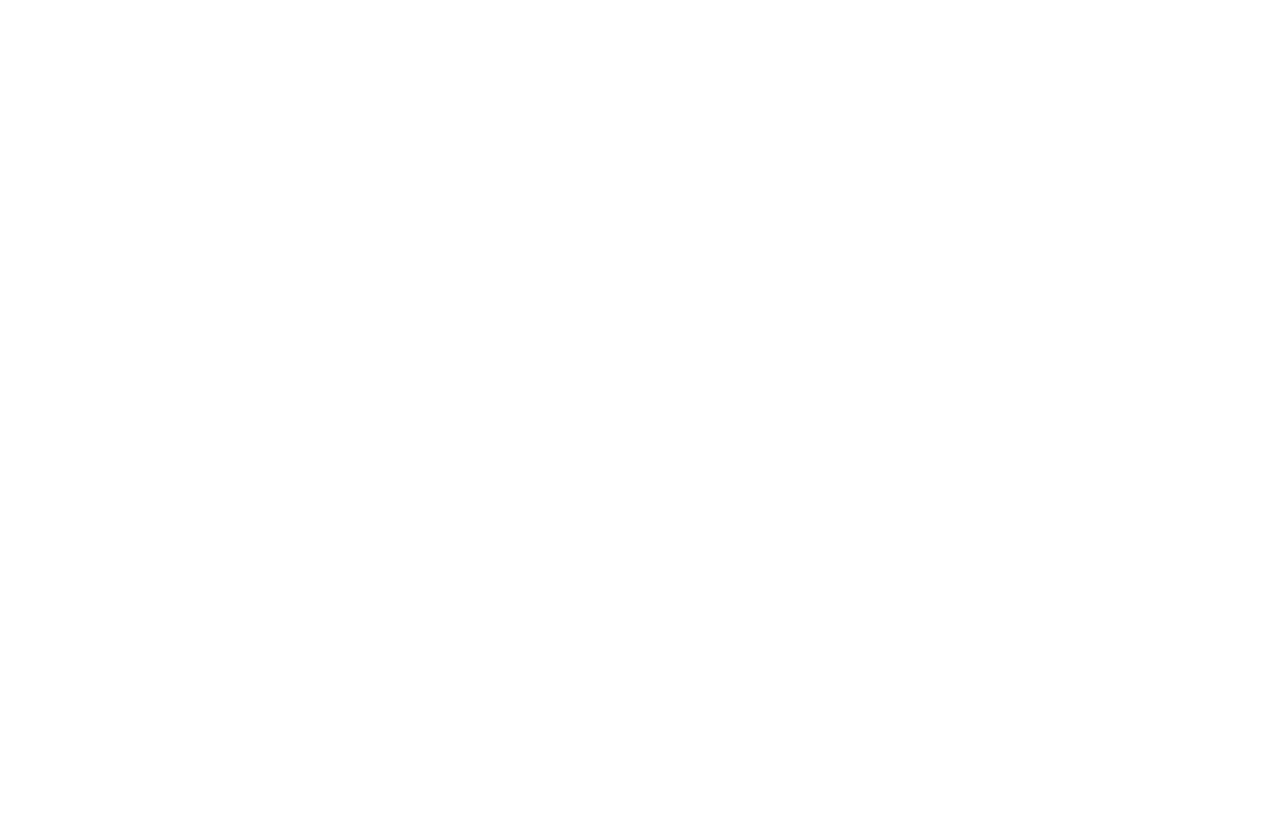
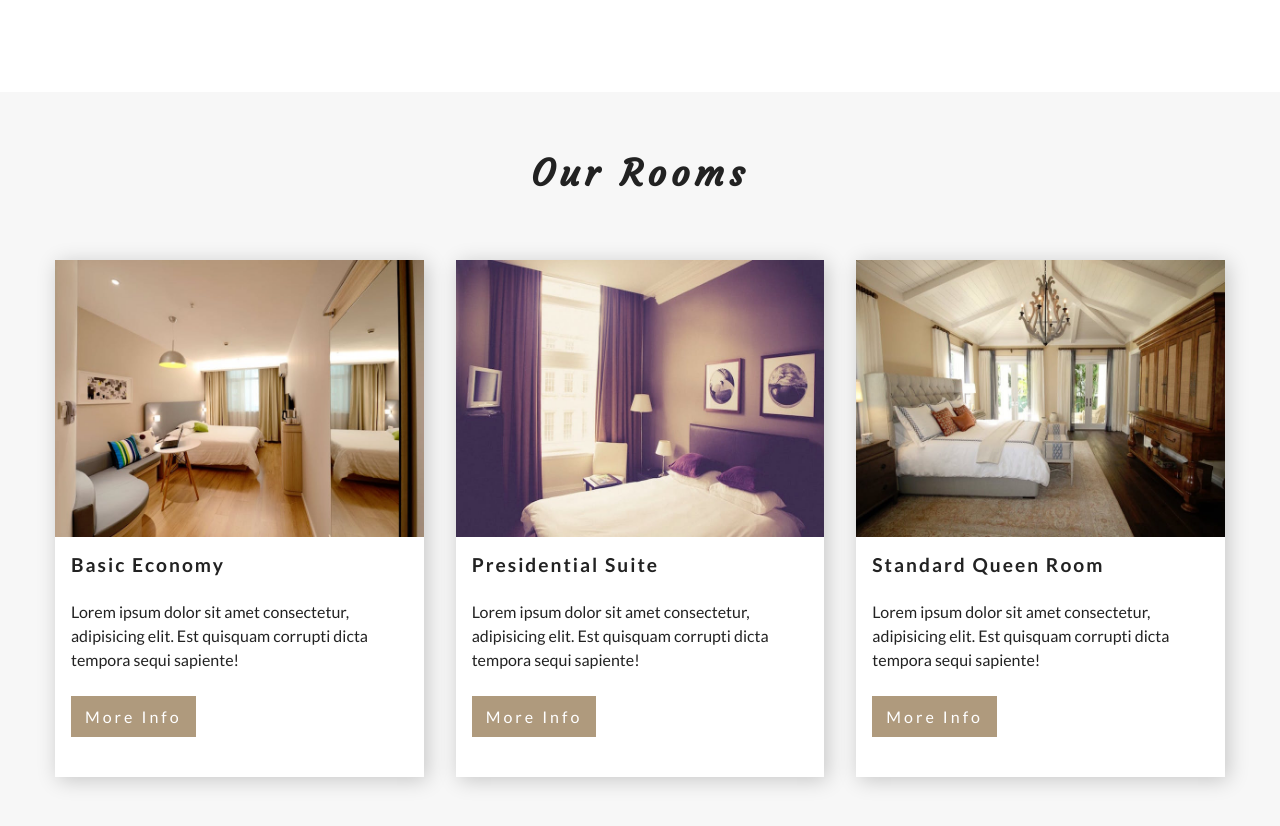
Before and after one commit to ianinazarenko/styled-components-training, a React (Create React App) app: page / in a window 1280 px wide. Shown: the part 1239-2065 px from the top of the page. Before the commit the page ends 1331 px from the top, so only its background shows below. Built offline with nearby package versions, Linux system fonts and the light colour scheme.

Commit message:
Room card component is finished as the whole project

```diff
--- a/src/components/globals/Buttons.js
+++ b/src/components/globals/Buttons.js
@@ -29,3 +29,8 @@
     color: ${setColor.primaryColor};
   }
 `;
+
+export const SmallButton = styled(PrimaryButton)`
+  padding: ${setRem(9)} ${setRem(12)};
+  font-size: ${setRem(16)};
+`;
--- a/src/components/home/About.jsx
+++ b/src/components/home/About.jsx
@@ -63,6 +63,11 @@
     display: grid;
     grid-template-columns: 1fr 1fr;
     column-gap: 2rem;
+
+    .about-img,
+    .about-info {
+      /* padding: ${setRem(0)}; */
+  }
   `}
 `;
 
--- /dev/null
+++ b/src/components/home/Room.jsx
@@ -0,0 +1,99 @@
+import React from 'react';
+import { SmallButton } from '../globals/Buttons';
+import styled from 'styled-components';
+import {
+  setRem,
+  setBorder,
+  setColor,
+  setLetterSpacing,
+  setShadow,
+  media,
+  setTransition,
+} from '../../styles';
+import PropTypes from 'prop-types';
+
+function Room({ className, ...props }) {
+  const { img = '', title = '', info = '', price = 0 } = props;
+  return (
+    <article className={className}>
+      <div className='img-container'>
+        <img src={img} alt='single room' />
+        <div className='price'>${price}</div>
+      </div>
+      <div className='room-info'>
+        <h4>{title}</h4>
+        <p>{info}</p>
+        <SmallButton t='1rem' b='1.5rem'>
+          More info
+        </SmallButton>
+      </div>
+    </article>
+  );
+}
+
+export default styled(Room)`
+  background: ${setColor.mainWhite};
+  margin: ${setRem(32)} 0;
+
+  .img-container {
+    background: ${setColor.mainBlack};
+    position: relative;
+
+    img {
+      width: 100%;
+      display: block;
+      ${setTransition};
+    }
+
+    &:hover img {
+      opacity: 0.5;
+    }
+
+    .price {
+      position: absolute;
+      top: 50%;
+      left: 50%;
+      transform: translate(-50%, -50%);
+      color: ${setColor.mainWhite};
+      ${setLetterSpacing(3)};
+      font-size: ${setRem(22)};
+      padding: ${setRem(10)} ${setRem(33)};
+      ${setBorder({ color: setColor.mainWhite })};
+      opacity: 0;
+      ${setTransition()};
+    }
+
+    &:hover .price {
+      opacity: 1;
+    }
+  }
+  .room-info {
+    padding: ${setRem()};
+
+    h4 {
+      text-transform: capitalize;
+      ${setLetterSpacing()};
+
+      p {
+        ${setLetterSpacing()};
+      }
+    }
+  }
+
+  ${setShadow.light};
+  ${setTransition()};
+
+  &:hover {
+    ${setShadow.dark}
+    transform: scale(0.98)
+  }
+`;
+
+Room.propTypes = {
+  props: PropTypes.shape({
+    img: PropTypes.string.isRequired,
+    title: PropTypes.string.isRequired,
+    info: PropTypes.string.isRequired,
+    price: PropTypes.number.isRequired,
+  }),
+};
--- /dev/null
+++ b/src/components/home/Rooms.jsx
@@ -0,0 +1,48 @@
+import React, { Component } from 'react';
+import Room from './Room';
+import styled from 'styled-components';
+import rooms from '../../rooms-data';
+import { setColor, setRem, media } from '../../styles';
+import Section from '../globals/Section';
+import Title from '../globals/Title';
+
+class Rooms extends Component {
+  state = { rooms };
+
+  render() {
+    return (
+      <Section color={setColor.lightGrey}>
+        <Title title='our rooms' center />
+        <Centered>
+          {this.state.rooms.map((room) => {
+            return <Room key={room.id} {...room} />;
+          })}
+        </Centered>
+      </Section>
+    );
+  }
+}
+
+const Centered = styled.div`
+  width: 90vw;
+  margin: 0 auto;
+
+  ${media.tablet`
+    display: grid;
+    grid-template-columns: 1fr 1fr;
+    column-gap: ${setRem(32)};
+  `}
+
+  ${media.desktop`
+    grid-template-columns: 1fr 1fr 1fr;
+    column-gap: ${setRem(32)};
+    width: 100vw;
+    max-width: 1170px;
+  `}
+
+  ${media.large`
+    grid-template-columns: repeat(3, 1fr);
+  `}
+`;
+
+export default Rooms;
--- a/src/pages/Home.jsx
+++ b/src/pages/Home.jsx
@@ -1,12 +1,14 @@
 import React from 'react';
 import About from '../components/home/About';
 import Header from '../components/home/Header';
+import Rooms from '../components/home/Rooms';
 
 function Home() {
   return (
     <>
       <Header />
       <About />
+      <Rooms />
     </>
   );
 }
--- a/src/rooms-data.js
+++ b/src/rooms-data.js
@@ -1,30 +1,30 @@
-import room1 from "../../images/room1.jpeg";
-import room2 from "../../images/room2.jpeg";
-import room3 from "../../images/room3.jpeg";
+import room1 from './images/room1.jpeg';
+import room2 from './images/room2.jpeg';
+import room3 from './images/room3.jpeg';
 
 export default [
   {
     id: 1,
     img: room1,
-    title: "basic economy",
+    title: 'basic economy',
     info:
-      "Lorem ipsum dolor sit amet consectetur, adipisicing elit. Est quisquam corrupti dicta tempora sequi sapiente!",
-    price: 125
+      'Lorem ipsum dolor sit amet consectetur, adipisicing elit. Est quisquam corrupti dicta tempora sequi sapiente!',
+    price: 125,
   },
   {
     id: 2,
     img: room2,
-    title: "presidential suite",
+    title: 'presidential suite',
     info:
-      "Lorem ipsum dolor sit amet consectetur, adipisicing elit. Est quisquam corrupti dicta tempora sequi sapiente!",
-    price: 250
+      'Lorem ipsum dolor sit amet consectetur, adipisicing elit. Est quisquam corrupti dicta tempora sequi sapiente!',
+    price: 250,
   },
   {
     id: 3,
     img: room3,
-    title: "standard queen room",
+    title: 'standard queen room',
     info:
-      "Lorem ipsum dolor sit amet consectetur, adipisicing elit. Est quisquam corrupti dicta tempora sequi sapiente!",
-    price: 375
-  }
+      'Lorem ipsum dolor sit amet consectetur, adipisicing elit. Est quisquam corrupti dicta tempora sequi sapiente!',
+    price: 375,
+  },
 ];
--- a/src/styles.js
+++ b/src/styles.js
@@ -1,25 +1,25 @@
-import { css } from "styled-components";
+import { css } from 'styled-components';
 
 export const setColor = {
-  primaryColor: "#af9a7d",
-  mainWhite: "#fff",
-  mainBlack: "#222",
-  mainGrey: "#ececec",
-  lightGrey: "#f7f7f7"
+  primaryColor: '#af9a7d',
+  mainWhite: '#fff',
+  mainBlack: '#222',
+  mainGrey: '#ececec',
+  lightGrey: '#f7f7f7',
 };
 
 export const setFont = {
   main: "font-family: 'Lato', sans-serif;",
-  slanted: "font-family: 'Courgette', cursive;"
+  slanted: "font-family: 'Courgette', cursive;",
 };
 
-export const setFlex = ({ x = "center", y = "center" } = {}) => {
+export const setFlex = ({ x = 'center', y = 'center' } = {}) => {
   return `display:flex;align-items:${y};justify-content:${x}`;
 };
 
 export const setBackground = ({
-  img = "https://images.pexels.com/photos/1628086/pexels-photo-1628086.jpeg?auto=compress&cs=tinysrgb&dpr=2&w=500",
-  color = "rgba(0,0,0,0)"
+  img = 'https://images.pexels.com/photos/1628086/pexels-photo-1628086.jpeg?auto=compress&cs=tinysrgb&dpr=2&w=500',
+  color = 'rgba(0,0,0,0)',
 } = {}) => {
   return `background: linear-gradient(${color}, ${color}),
     url(${img}) center/cover fixed no-repeat`;
@@ -33,15 +33,15 @@
   return `letter-spacing:${number}px`;
 };
 export const setShadow = {
-  light: "box-shadow: 3px 3px 5px 0px rgba(0,0,0,0.75)",
-  dark: "box-shadow: 6px 6px 5px 0px rgba(0,0,0,0.75);",
-  darkest: "box-shadow: 10px 10px 5px 0px rgba(0,0,0,0.75);"
+  light: 'box-shadow: 3px 3px 20px 0px rgba(0,0,0,0.2)',
+  dark: 'box-shadow: 3px 3px 5px 0px rgba(0,0,0,0.3);',
+  darkest: 'box-shadow: 10px 10px 5px 0px rgba(0,0,0,0.75);',
 };
 
 export const setBorder = ({
-  width = "2px",
-  style = "solid",
-  color = "black"
+  width = '2px',
+  style = 'solid',
+  color = 'black',
 } = {}) => {
   return `border:${width} ${style} ${color}`;
 };
@@ -50,7 +50,7 @@
   large: 1200,
   desktop: 992,
   tablet: 768,
-  phone: 576
+  phone: 576,
 };
 
 // Iterate through the sizes and create a media template
@@ -64,9 +64,9 @@
 }, {});
 
 export const setTransition = ({
-  property = "all",
-  time = "0.3s",
-  timing = "ease-in-out"
+  property = 'all',
+  time = '0.3s',
+  timing = 'ease-in-out',
 } = {}) => {
   return `transition:${property} ${time} ${timing}`;
 };
```
